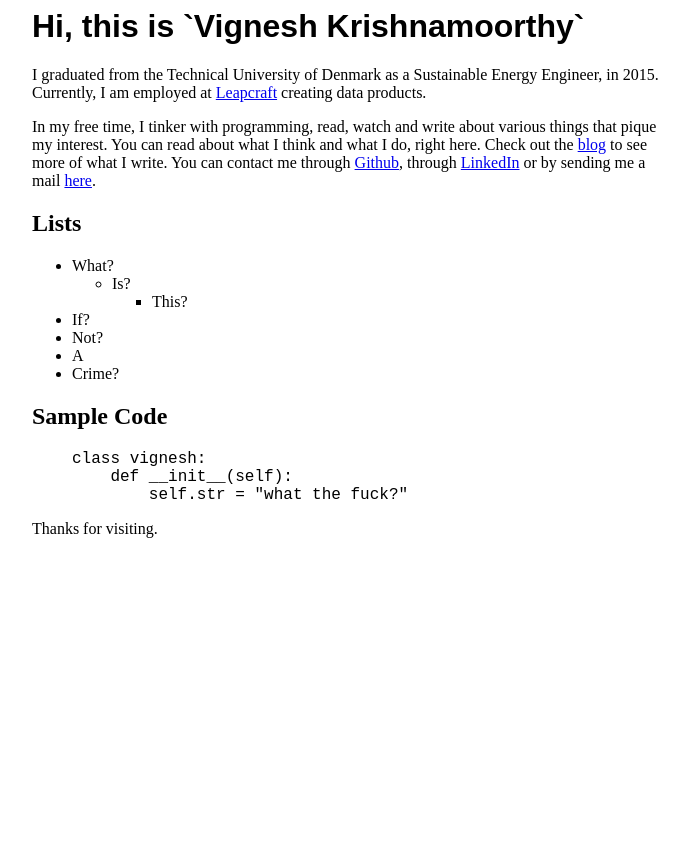
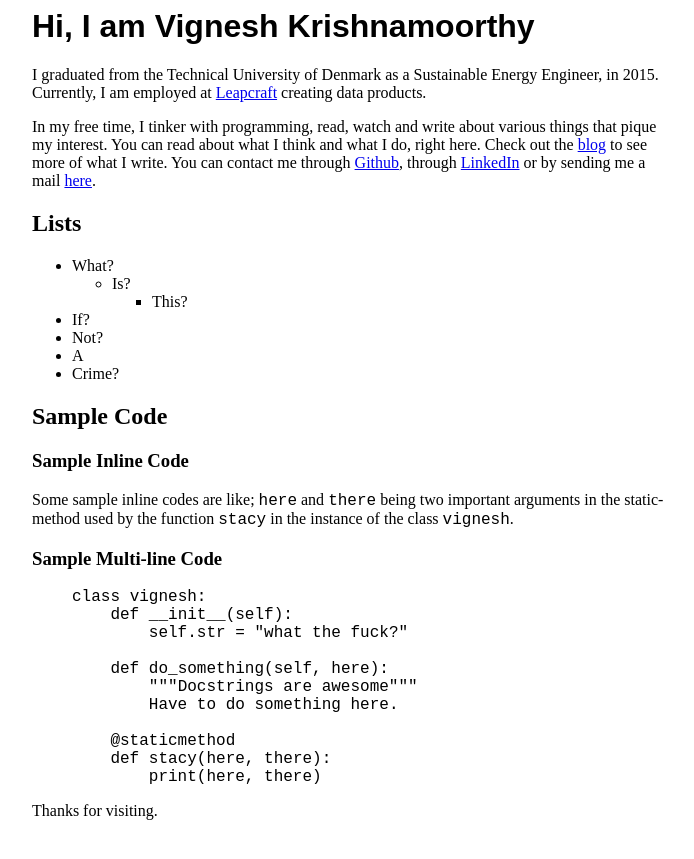
Before and after one commit to vignkri/vignkri.github.io, a Jekyll site: the page built from index.md, in a window 1280 px wide. Shown: the top 859 px of the page, without its empty margins (292-986 px from the left). Built offline with Jekyll 4.4.1, drawn with Linux system fonts in a browser that asks for light colours; comment, search, counter and statistics services are not loaded.

Commit message:
Testing changes for github pages in config.

```diff
--- a/_config.yml
+++ b/_config.yml
@@ -23,7 +23,7 @@ exclude:        ["lib", "config.rb", "Capfile", "config", "log", "Rakefile", "Ra
 # -- outputting
 permalink:   /:categories/:title/
 markdown:    kramdown
-highlighter: rouge
+highlighter: pygments
 sass:
   sass_dir: _sass
   style: compressed
--- a/index.md
+++ b/index.md
@@ -7,7 +7,7 @@ image:
   credit:
   creditlink:
 ---
-<h1>Hi, this is `Vignesh Krishnamoorthy`</h1>
+# Hi, I am Vignesh Krishnamoorthy
 
 I graduated from the Technical University of Denmark as a Sustainable Energy Engineer, in 2015. Currently, I am employed at <a href="http://leapcraft.dk">Leapcraft</a> creating data products.
 
@@ -26,10 +26,25 @@ In my free time, I tinker with programming, read, watch and write about various
 
 ## Sample Code
 
+### Sample Inline Code
+
+Some sample inline codes are like; `here` and `there` being two important arguments in the static-method used by the function `stacy` in the instance of the class `vignesh`.
+
+
+### Sample Multi-line Code
+
 {% highlight python %}
 class vignesh:
     def __init__(self):
         self.str = "what the fuck?"
+
+    def do_something(self, here):
+        """Docstrings are awesome"""
+        Have to do something here.
+
+    @staticmethod
+    def stacy(here, there):
+        print(here, there)
 {% endhighlight %}
 
 Thanks for visiting.
```
